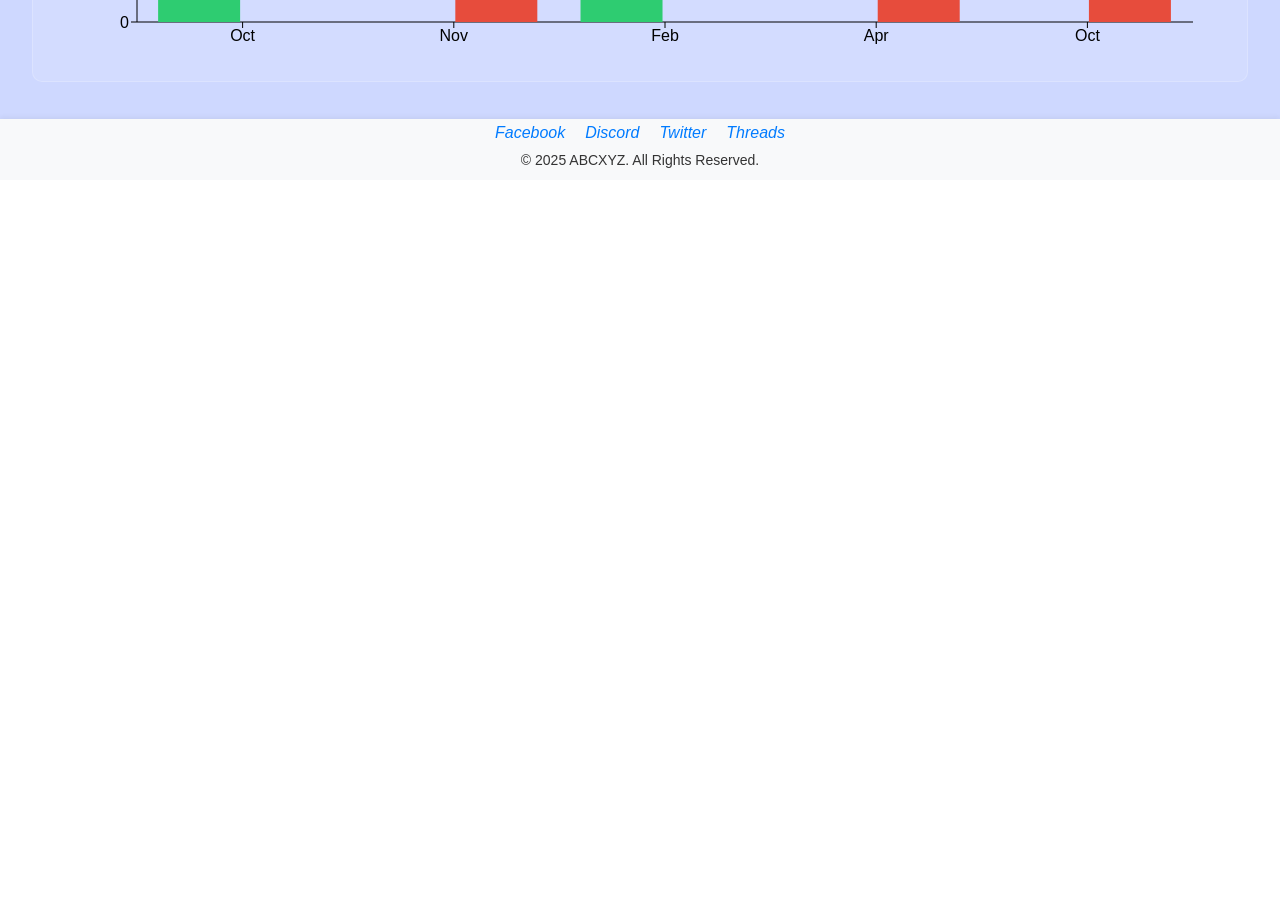
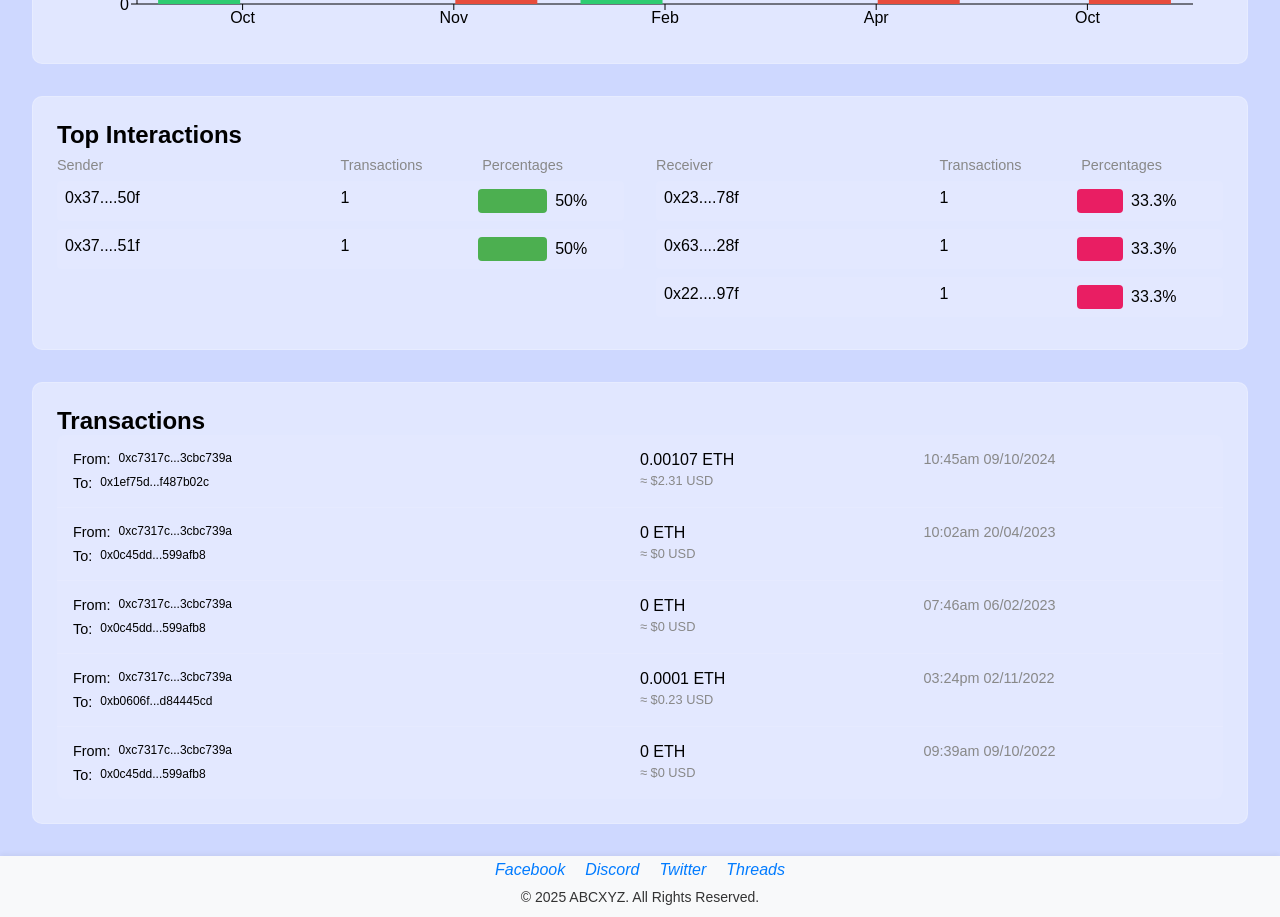
Before and after one commit to quoctuan1111/Transaction-Tracking, a React (Vite) app: page /address/1 in a window 1280 px wide. Shown: the part 620-1537 px from the top of the page. Before the commit the page ends 800 px from the top, so only its background shows below. Built offline with nearby package versions, Linux system fonts and the light colour scheme.

Commit message:
fix address details

```diff
--- a/src/components/AddressDetail.css
+++ b/src/components/AddressDetail.css
@@ -18,8 +18,15 @@
     margin-bottom: 2rem;
   }
 
+  .dark .stat-card {
+    background: rgba(255, 255, 255, 0.1);
+    border-radius: 10px;
+    padding: 1.5rem;
+    border: 1px solid rgba(255, 255, 255, 0.2);
+  }
+
   .stat-card {
-    background: rgba(255, 255, 255, 0.1);
+    background: rgba(255, 255, 255, 0.4);
     border-radius: 10px;
     padding: 1.5rem;
     border: 1px solid rgba(255, 255, 255, 0.2);
@@ -60,7 +67,13 @@
     word-break: break-all;
     margin-bottom: 1rem;
   }
+  .address{
+    color: black;
+  }
 
+  .dark .address{
+    color: white;
+  }
   .address-dates {
     display: flex;
     flex-direction: column;
@@ -107,6 +120,13 @@
   }
 
   .transaction-chart {
+    background: rgba(255, 255, 255, 0.4);
+    border-radius: 10px;
+    padding: 1.5rem;
+    border: 1px solid rgba(255, 255, 255, 0.2);
+  }
+
+  .dark .transaction-chart {
     background: rgba(255, 255, 255, 0.1);
     border-radius: 10px;
     padding: 1.5rem;
@@ -143,3 +163,172 @@
       gap: 1rem;
     }
   }
+
+
+  /* New styles for interactions section */
+ .interactions-section {
+    margin-top: 2rem;
+    background: rgba(255, 255, 255, 0.4);
+    border-radius: 10px;
+    padding: 1.5rem;
+    border: 1px solid rgba(255, 255, 255, 0.2);
+  }
+
+  .dark  .interactions-section {
+    margin-top: 2rem;
+    background: rgba(255, 255, 255, 0.1);
+    border-radius: 10px;
+    padding: 1.5rem;
+    border: 1px solid rgba(255, 255, 255, 0.2);
+  }
+
+  .interactions-grid {
+    display: grid;
+    grid-template-columns: 1fr 1fr;
+    gap: 2rem;
+  }
+
+  .interaction-header {
+    display: grid;
+    grid-template-columns: 2fr 1fr 1fr;
+    padding: 0.5rem 0;
+    color: #888;
+    font-size: 0.9rem;
+  }
+
+  .interaction-row {
+    display: grid;
+    grid-template-columns: 2fr 1fr 1fr;
+    padding: 0.5rem;
+    background: rgba(255, 255, 255, 0.05);
+    border-radius: 4px;
+    margin-bottom: 0.5rem;
+  }
+
+  .percentage-container {
+    position: relative;
+    display: flex;
+    align-items: center;
+    gap: 0.5rem;
+  }
+
+  .percentage-bar {
+    height: 24px;
+    border-radius: 4px;
+  }
+
+  .sender .percentage-bar {
+    background-color: #4CAF50;
+  }
+
+  .receiver .percentage-bar {
+    background-color: #E91E63;
+  }
+
+  /* New styles for transactions section */
+  .transactions-section {
+    margin-top: 2rem;
+    background: rgba(255, 255, 255, 0.4);
+    border-radius: 10px;
+    padding: 1.5rem;
+    border: 1px solid rgba(255, 255, 255, 0.2);
+
+  }
+
+  .dark .transactions-section {
+    margin-top: 2rem;
+    background: rgba(255, 255, 255, 0.1);
+    border-radius: 10px;
+    padding: 1.5rem;
+    border: 1px solid rgba(255, 255, 255, 0.2);
+  }
+
+  .transactions-table {
+    background: rgba(255, 255, 255, 0.05);
+    border-radius: 8px;
+  }
+
+  .transaction-row {
+    display: grid;
+    grid-template-columns: 2fr 1fr 1fr;
+    padding: 1rem;
+    border-bottom: 1px solid rgba(255, 255, 255, 0.1);
+  }
+
+  .transaction-row:last-child {
+    border-bottom: none;
+  }
+
+  .tx-addresses {
+    display: flex;
+    flex-direction: column;
+    gap: 0.5rem;
+  }
+
+  .address-pair {
+    display: flex;
+    gap: 0.5rem;
+    font-size: 0.9rem;
+  }
+
+  .label {
+    color: black;
+  }
+
+  .dark .label{
+    color: white;
+  }
+
+  .tx-amount {
+    display: flex;
+    flex-direction: column;
+    gap: 0.25rem;
+  }
+
+  .usd-value {
+    font-size: 0.8rem;
+    color: #888;
+  }
+
+  .tx-time {
+    color: #888;
+    font-size: 0.9rem;
+  }
+
+  /* Responsive styles */
+  @media (max-width: 1024px) {
+    .interactions-grid {
+      grid-template-columns: 1fr;
+      gap: 1rem;
+    }
+
+    .transaction-row {
+      grid-template-columns: 1fr;
+      gap: 1rem;
+    }
+  }
+
+  @media (max-width: 768px) {
+    .dashboard-container {
+      padding: 1rem;
+    }
+
+    .interaction-row {
+      font-size: 0.9rem;
+    }
+  }
+
+  /* Dark mode specific styles */
+  .dark .interactions-section,
+  .dark .transactions-section {
+    background: rgba(255, 255, 255, 0.1);
+  }
+
+  .dark .interaction-row,
+  .dark .transactions-table {
+    background: rgba(255, 255, 255, 0.05);
+  }
+
+  .dark .transaction-row {
+    border-color: rgba(255, 255, 255, 0.1);
+  }
--- a/src/components/AddressDetail.jsx
+++ b/src/components/AddressDetail.jsx
@@ -3,13 +3,50 @@ import { BarChart, Bar, XAxis, YAxis, ResponsiveContainer } from 'recharts';
 import "./AddressDetail.css";
 
 const AddressDetail = ({ theme }) => {
-  // Sample data for the transaction count chart
   const transactionData = [
     { month: 'Oct', received: 1, sent: 0 },
     { month: 'Nov', received: 0, sent: 1 },
     { month: 'Feb', received: 1, sent: 0 },
     { month: 'Apr', received: 0, sent: 1 },
-    { month: 'Oct', received: 0, sent: 1 },
+    { month: 'Oct', received: 0, sent: 1 }
+  ];
+
+  const transactions = [
+    {
+      sender: '0xc7317c...3cbc739a',
+      receiver: '0x1ef75d...f487b02c',
+      amount: '0.00107 ETH',
+      usdValue: '≈ $2.31 USD',
+      time: '10:45am 09/10/2024'
+    },
+    {
+      sender: '0xc7317c...3cbc739a',
+      receiver: '0x0c45dd...599afb8',
+      amount: '0 ETH',
+      usdValue: '≈ $0 USD',
+      time: '10:02am 20/04/2023'
+    },
+    {
+      sender: '0xc7317c...3cbc739a',
+      receiver: '0x0c45dd...599afb8',
+      amount: '0 ETH',
+      usdValue: '≈ $0 USD',
+      time: '07:46am 06/02/2023'
+    },
+    {
+      sender: '0xc7317c...3cbc739a',
+      receiver: '0xb0606f...d84445cd',
+      amount: '0.0001 ETH',
+      usdValue: '≈ $0.23 USD',
+      time: '03:24pm 02/11/2022'
+    },
+    {
+      sender: '0xc7317c...3cbc739a',
+      receiver: '0x0c45dd...599afb8',
+      amount: '0 ETH',
+      usdValue: '≈ $0 USD',
+      time: '09:39am 09/10/2022'
+    }
   ];
 
   return (
@@ -90,6 +127,92 @@ const AddressDetail = ({ theme }) => {
           </BarChart>
         </ResponsiveContainer>
       </div>
+
+      <div className="interactions-section">
+        <h2>Top Interactions</h2>
+        <div className="interactions-grid">
+          <div className="sender-section">
+            <div className="interaction-header">
+              <span>Sender</span>
+              <span>Transactions</span>
+              <span>Percentages</span>
+            </div>
+            <div className="interaction-row">
+              <span>0x37....50f</span>
+              <span>1</span>
+              <div className="percentage-container sender">
+                <div className="percentage-bar" style={{ width: '50%' }}></div>
+                <span>50%</span>
+              </div>
+            </div>
+            <div className="interaction-row">
+              <span>0x37....51f</span>
+              <span>1</span>
+              <div className="percentage-container sender">
+                <div className="percentage-bar" style={{ width: '50%' }}></div>
+                <span>50%</span>
+              </div>
+            </div>
+          </div>
+
+          <div className="receiver-section">
+            <div className="interaction-header">
+              <span>Receiver</span>
+              <span>Transactions</span>
+              <span>Percentages</span>
+            </div>
+            <div className="interaction-row">
+              <span>0x23....78f</span>
+              <span>1</span>
+              <div className="percentage-container receiver">
+                <div className="percentage-bar" style={{ width: '33.3%' }}></div>
+                <span>33.3%</span>
+              </div>
+            </div>
+            <div className="interaction-row">
+              <span>0x63....28f</span>
+              <span>1</span>
+              <div className="percentage-container receiver">
+                <div className="percentage-bar" style={{ width: '33.3%' }}></div>
+                <span>33.3%</span>
+              </div>
+            </div>
+            <div className="interaction-row">
+              <span>0x22....97f</span>
+              <span>1</span>
+              <div className="percentage-container receiver">
+                <div className="percentage-bar" style={{ width: '33.3%' }}></div>
+                <span>33.3%</span>
+              </div>
+            </div>
+          </div>
+        </div>
+      </div>
+
+      <div className="transactions-section">
+        <h2>Transactions</h2>
+        <div className="transactions-table">
+          {transactions.map((tx, index) => (
+            <div key={index} className="transaction-row">
+              <div className="tx-addresses">
+                <div className="address-pair">
+                  <span className="label">From:</span>
+                  <span className="address">{tx.sender}</span>
+                </div>
+                <div className="address-pair">
+                  <span className="label">To:</span>
+                  <span className="address">{tx.receiver}</span>
+                </div>
+              </div>
+              <div className="tx-amount">
+                <div>{tx.amount}</div>
+                <div className="usd-value">{tx.usdValue}</div>
+              </div>
+              <div className="tx-time">{tx.time}</div>
+            </div>
+          ))}
+        </div>
+      </div>
     </div>
   );
 };
--- a/src/components/NavBar.css
+++ b/src/components/NavBar.css
@@ -1,4 +1,8 @@
 .navbar {
+    position: fixed;
+    top: 0;
+    left: 0;
+    right: 0;
     width: 100%;
     display: flex;
     align-items: center;
@@ -6,7 +10,7 @@
     padding: 5px 2%;
     background: #fff;
     transition: 0.5s;
-    box-shadow: 0px 0px 30px;
+    z-index: 1000;
 }
 
 .dark .navbar {
@@ -26,6 +30,10 @@
     white-space: nowrap;
 }
 
+.dark .nav-title {
+    color: #fff;
+}
+
 .nav-right {
     display: flex;
     align-items: center;
@@ -37,6 +45,11 @@
     height: 40px;
     cursor: pointer;
     opacity: 0.7;
+    transition: opacity 0.3s ease;
+}
+
+.logo:hover {
+    opacity: 1;
 }
 
 .toggle-icon {
@@ -84,6 +97,11 @@
 .search-box img {
     width: 20px;
     cursor: pointer;
+}
+
+/* Add padding to the body/main content to prevent it from being hidden under the navbar */
+main, .dashboard-container, .main-container {
+    padding-top: 70px !important;
 }
 
 /* Responsive Design */
```
